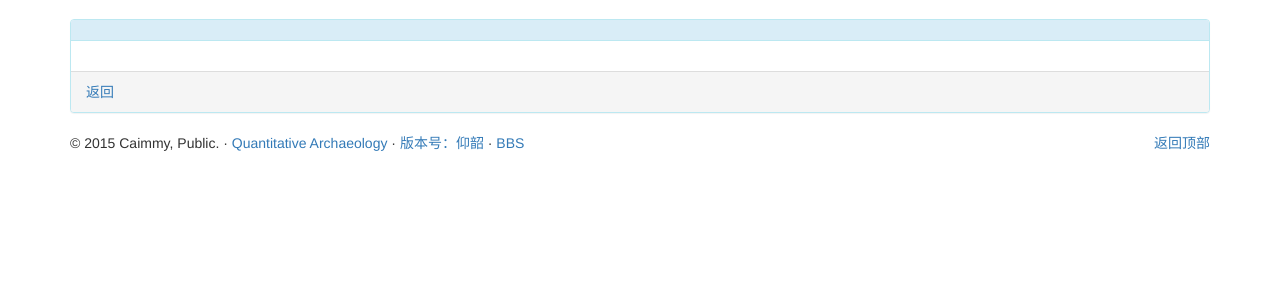
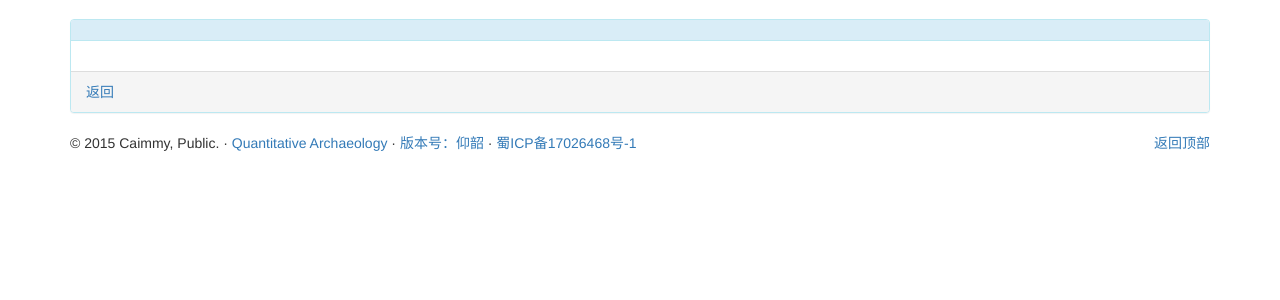
Before and after one commit to caimmy/prehistory, a Flask app: page /tips in a window 1280 px wide. Shown: the part 51-351 px from the top of the page. Run offline with Flask 2, Linux system fonts and the light colour scheme; some libraries are stand-ins or nearby versions.

Commit message:
页面上添加ICP备案信息

```diff
--- a/templates/layout/_fbase.html
+++ b/templates/layout/_fbase.html
@@ -117,7 +117,8 @@
     <footer style="margin-top: 15px;">
         <p class="pull-right"><a href="#">返回顶部</a></p>
 
-        <p>&copy; 2015 Caimmy, Public. &middot; <a href="#">Quantitative Archaeology</a> &middot; <a href="#">版本号：仰韶</a> &middot; <a href="http://bbs.prehistory.cn" target="_blank">BBS</a></p>
+        <p>&copy; 2015 Caimmy, Public. &middot; <a href="#">Quantitative Archaeology</a> &middot; <a href="#">版本号：仰韶</a>
+         &middot; <a target="_blank" href="http://www.miitbeian.gov.cn/publish/query/indexFirst.action">蜀ICP备17026468号-1</a></p>
     </footer>
 </div>
 <!-- /container -->
--- a/templates/layout/_mbase.html
+++ b/templates/layout/_mbase.html
@@ -116,7 +116,8 @@
         <p class="pull-right"><a href="#">返回顶部</a></p>
 
         <p>&copy; 2015 Caimmy, P. &middot; <a href="#">Quantitative Archaeology</a> &middot; <a
-                href="#">Personal</a> &middot; <a href="#">版本号：仰韶</a></p>
+                href="#">Personal</a> &middot; <a href="#">版本号：仰韶</a>
+         &middot; <a target="_blank" href="http://www.miitbeian.gov.cn/publish/query/indexFirst.action">蜀ICP备17026468号-1</a></p>
     </footer>
 </div>
 <!-- /container -->
--- a/templates/welcome.html
+++ b/templates/welcome.html
@@ -285,6 +285,7 @@
         <p class="pull-right"><a href="#">返回顶部</a></p>
 
         <p>&copy; 2015 Caimmy, Public. &middot; <a href="#">Terms</a> &middot; <a href="#">版本号：仰韶</a> &middot; <a href="http://caimmy.github.io/" target="_blank">BLOG</a>
+              &middot; <a target="_blank" href="http://www.miitbeian.gov.cn/publish/query/indexFirst.action">蜀ICP备17026468号-1</a>
         </p>
     </footer>
 
```
